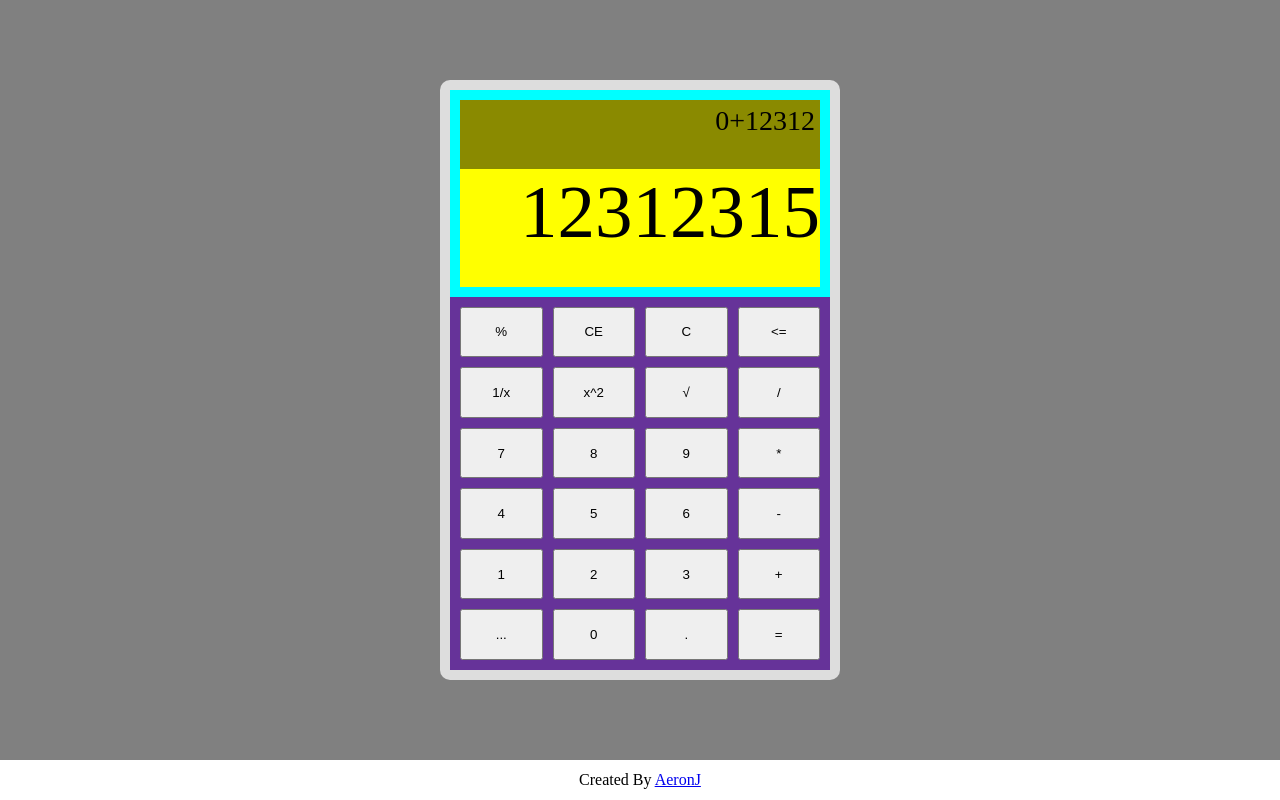
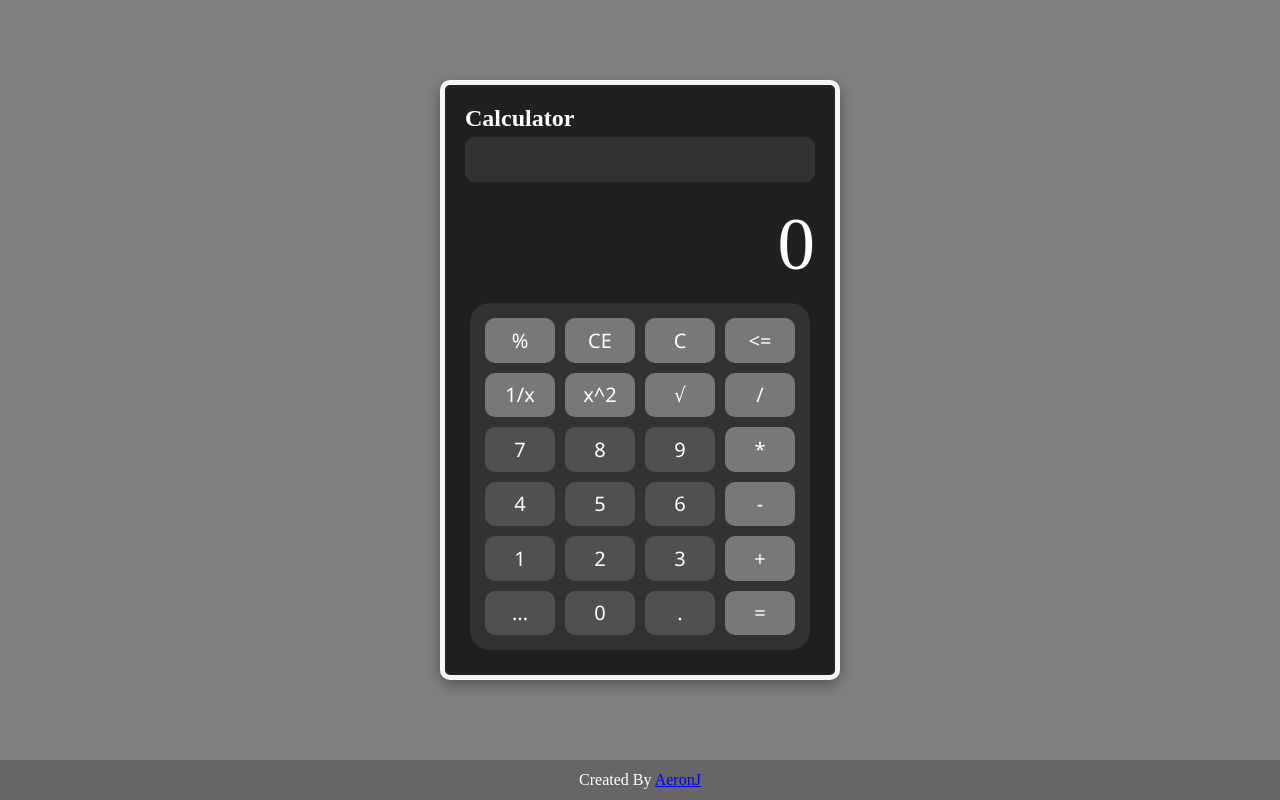
Before and after one commit to aeronjay/odin-calculator, a plain HTML site: page index.html in a window 1280 px wide. Drawn offline with Linux system fonts and the light colour scheme.

Commit message:
add styling & design

```diff
--- a/index.html
+++ b/index.html
@@ -10,41 +10,42 @@
     <div class="main">
         <div class="calculator">
             <div class="upper">
+                <div class="title"><h2>Calculator</h2></div>
                 <div class="display">
                     <div class="mini-display">
-                        0+12312
+
                     </div>
                     <div class="main-display">
-                        12312315
+                        0
                     </div>
                 </div>
             </div>
             <div class="lower">
                 <div class="keys-wrapper">
-                    <button class="key">%</button>
-                    <button class="key">CE</button>
-                    <button class="key">C</button>
-                    <button class="key">&lt=</button>
-                    <button class="key">1/x</button>
-                    <button class="key">x^2</button>
-                    <button class="key">√</button>
-                    <button class="key">/</button>
-                    <button class="key">7</button>
-                    <button class="key">8</button>
-                    <button class="key">9</button>
-                    <button class="key">*</button>
-                    <button class="key">4</button>
-                    <button class="key">5</button>
-                    <button class="key">6</button>
-                    <button class="key">-</button>
-                    <button class="key">1</button>
-                    <button class="key">2</button>
-                    <button class="key">3</button>
-                    <button class="key">+</button>
-                    <button class="key">...</button>
-                    <button class="key">0</button>
-                    <button class="key">.</button>
-                    <button class="key">=</button>
+                    <button class="key key-option">%</button>
+                    <button class="key key-option">CE</button>
+                    <button class="key key-option">C</button>
+                    <button class="key key-option">&lt=</button>
+                    <button class="key key-option">1/x</button>
+                    <button class="key key-option">x^2</button>
+                    <button class="key key-option">√</button>
+                    <button class="key key-option">/</button>
+                    <button class="key key-num">7</button>
+                    <button class="key key-num">8</button>
+                    <button class="key key-num">9</button>
+                    <button class="key key-option">*</button>
+                    <button class="key key-num">4</button>
+                    <button class="key key-num">5</button>
+                    <button class="key key-num">6</button>
+                    <button class="key key-option">-</button>
+                    <button class="key key-num">1</button>
+                    <button class="key key-num">2</button>
+                    <button class="key key-num">3</button>
+                    <button class="key key-option">+</button>
+                    <button class="key key-num">...</button>
+                    <button class="key key-num">0</button>
+                    <button class="key key-num">.</button>
+                    <button class="key key-option">=</button>
                 </div>
             </div>
         </div>
--- a/styles.css
+++ b/styles.css
@@ -20,10 +20,14 @@
     display: flex;
     justify-content: center;
     align-items: center;
+    flex-direction: column;
 
  }
+ .title{
+    color: white;
+ }
  .calculator{
-    background-color: rgb(221, 221, 221);
+    background-color: #202020;
     flex-shrink: 0;
     width: 400px;
     height: 600px;
@@ -31,26 +35,32 @@
     padding: 10px;
     display: flex;
     flex-direction: column;
+    box-shadow: rgba(0, 0, 0, 0.35) 0px 5px 15px;
+    border: 5px solid whitesmoke;
  }
 .footer{
     height: 5%;
     width: 100%;
     text-align: center;
     align-content: center;
+    background-color: rgb(102, 102, 102);
+    color: white;
 }
 .upper{
-    background-color: aqua;
+    background-color: #202020;
     flex: 1;
     padding: 10px;
 }
 .lower{
-    background-color: rebeccapurple;
+    background-color: #323232;
     flex: 2;
+    border-radius: 20px;
+    margin: 15px;
 }
 .display{
-    background-color: red;
     width: 100%;
     height: 100%;
+
 
     display: flex;
     flex-flow: column nowrap;
@@ -60,25 +70,46 @@
     text-align: right;
     font-size: 28px;
     padding: 5px;
-    background-color: rgb(138, 138, 0);
+    background-color: #323232;
+    border-radius: 10px;
+    color: white;
+    margin-top: 5px;
 
 }
 .main-display{
-    flex: 2;
+    flex: 3.5;
     text-align: right;
     font-size: 75px;
-    background-color: yellow;
+    background-color: #202020;
+    color: white;
+    align-content: center;
 }
 .keys-wrapper{
     display: flex;
     flex-flow: row wrap;
     gap: 10px;
-    padding: 10px;
+    padding: 15px;
+    flex: 1;
     height: 100%;
-    width: 100%;
+
 
 }
 .key{
     flex: 1 1 20%;
     height: auto;
+    border-radius: 10px;
+    border: none;
+    color: white;
+    font-family:'Segoe UI', Tahoma, Geneva, Verdana, sans-serif;
+    font-size: 20px;
+    cursor: pointer;
 }
+.key:hover{
+    background-color: #b6b6b6;
+}
+button.key-option{
+    background-color: #787878;
+}
+button.key-num{
+    background-color: #505050;
+}
```
